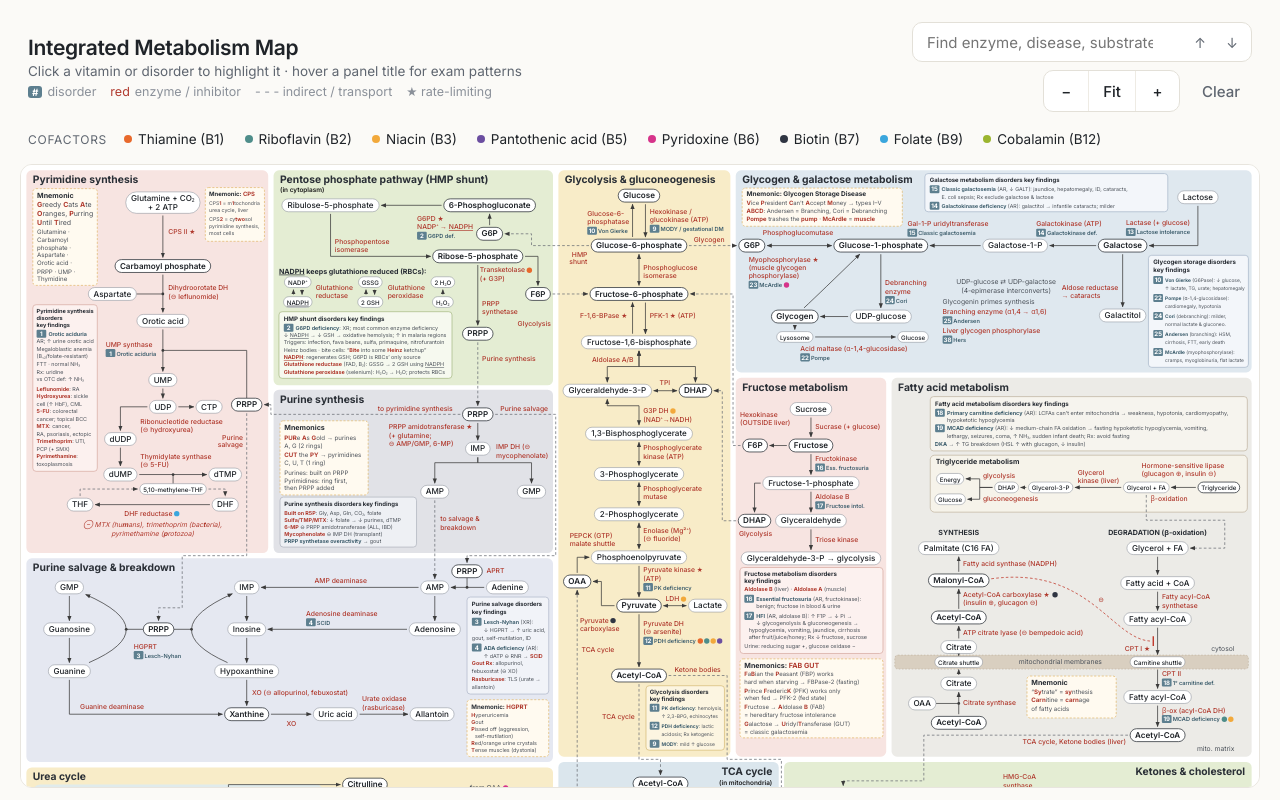
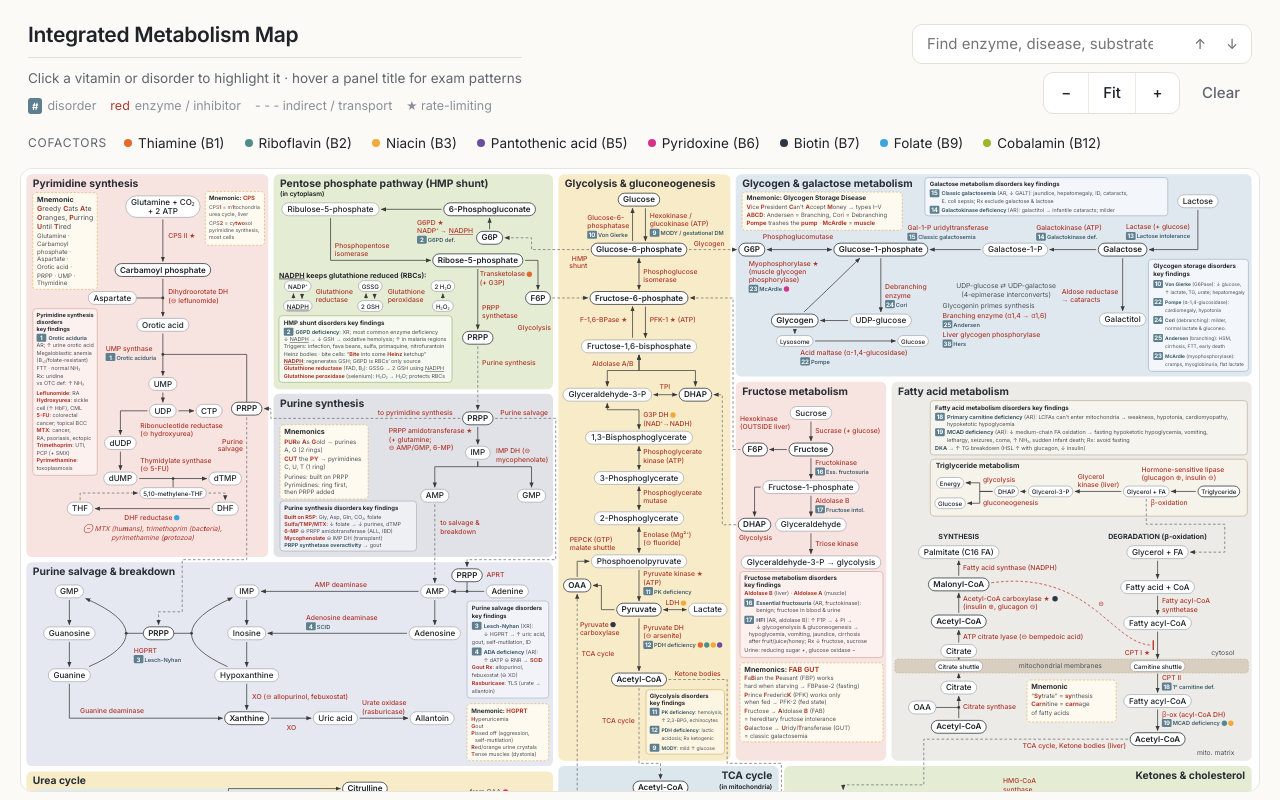
Before and after one commit to dawnp0h/metabolism-map, a plain HTML site: page index.html in a window 1280 px wide. Shown: the top 800 px of the page. Drawn offline with Linux system fonts and the light colour scheme.

Commit message:
Header: rule under title, more line spacing
Co-Authored-By: Claude Opus 5.5 <noreply@anthropic.com>
Claude-Session: https://claude.ai/code/session_01QJyXZrUBjpVZUYgu99fpRK

```diff
--- a/index.html
+++ b/index.html
@@ -11,8 +11,8 @@
   * { box-sizing:border-box; }
   body { margin:0; font-family:Inter, system-ui, sans-serif; color:var(--ink); background:var(--bg); }
   header { padding:22px 28px 6px; display:flex; flex-wrap:wrap; gap:12px 28px; align-items:center; justify-content:space-between; }
-  h1 { font-size:21px; font-weight:600; margin:0; letter-spacing:-.015em; }
-  header p { margin:3px 0 0; color:var(--muted); font-size:13.5px; }
+  h1 { font-size:21px; font-weight:600; margin:0 0 10px; padding-bottom:10px; border-bottom:1px solid #e3e0d8; letter-spacing:-.015em; }
+  header p { margin:0 0 6px; color:var(--muted); font-size:13.5px; line-height:1.6; }
   .tools { display:flex; flex-direction:column; gap:8px; align-items:flex-end; }
   .tools .row { display:flex; gap:10px; align-items:center; }
   .find { display:flex; align-items:center; gap:2px; width:340px; height:40px; border:1px solid #e3e0d8; border-radius:10px; background:#fff; padding:0 4px 0 12px; }
```
